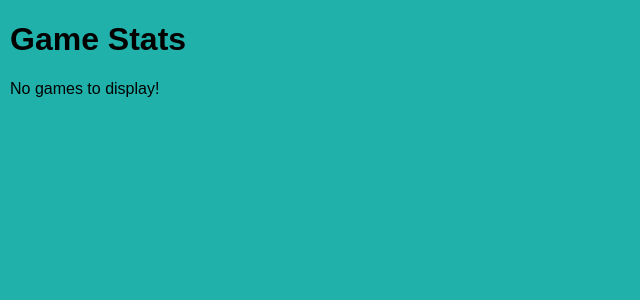
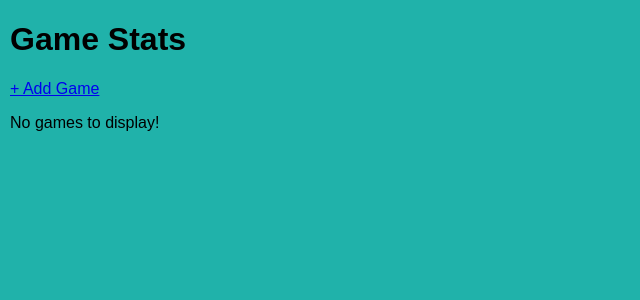
Before and after one commit to Brock-Gibson/SportsStats, a PHP site: page / in a window 1280 px wide. Shown: the top 300 px of the page, without its empty margins (0-640 px from the left). Run offline with PHP 8.4, Linux system fonts and the light colour scheme; data that the repository does not hold is empty.

Commit message:
Added Button to Add Game

```diff
--- a/index.php
+++ b/index.php
@@ -29,6 +29,8 @@
 	function generateStatsTableHTML($stats) {
 		$html = "<h1>Game Stats</h1>\n";
 
+        $html .= "<p><a class='statButton' href='stat_Form.html'>+ Add Game</a></p>\n";
+
 		if (count($stats) < 1) {
 			$html .= "<p>No games to display!</p>\n";
 			return $html;
```
